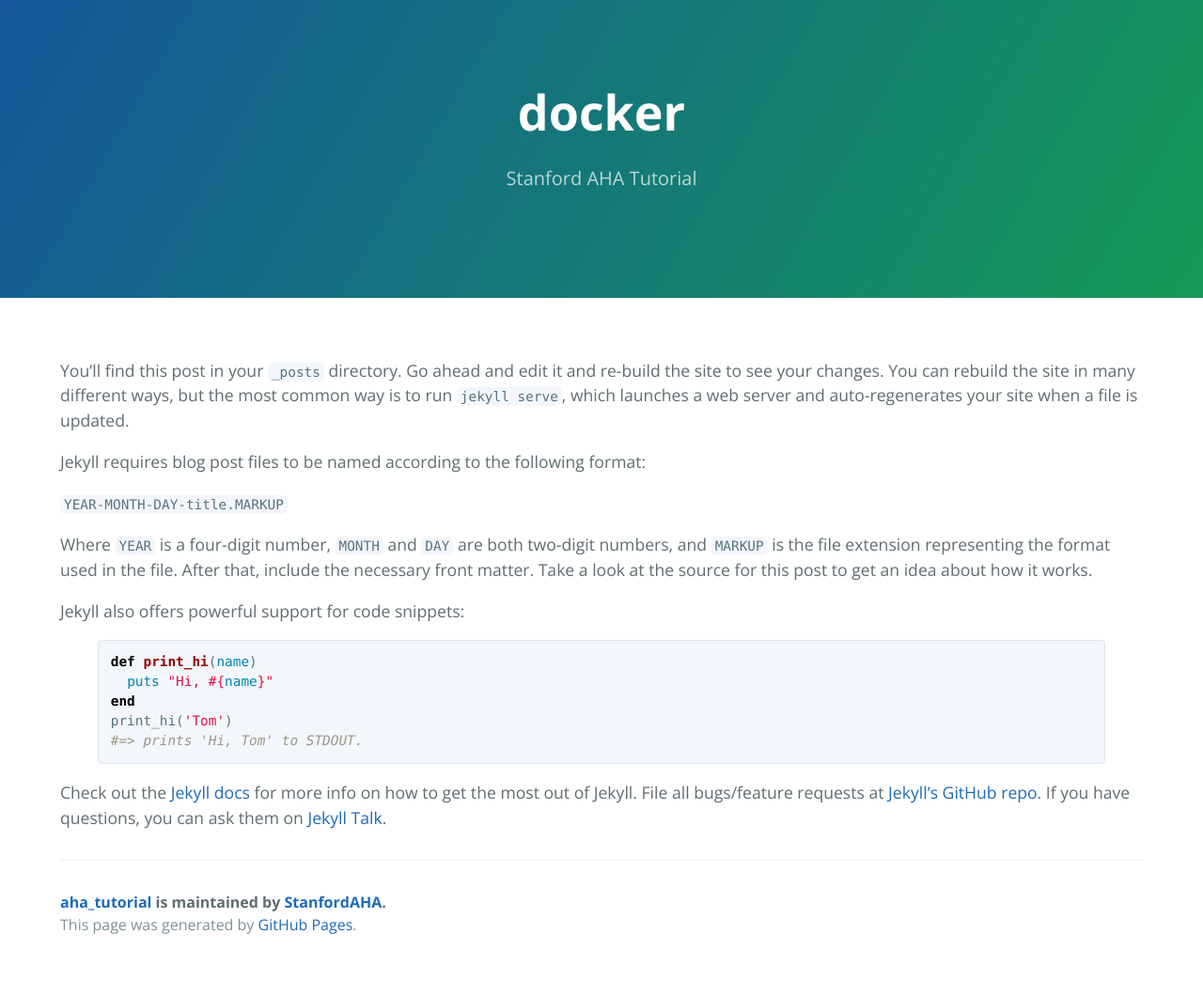
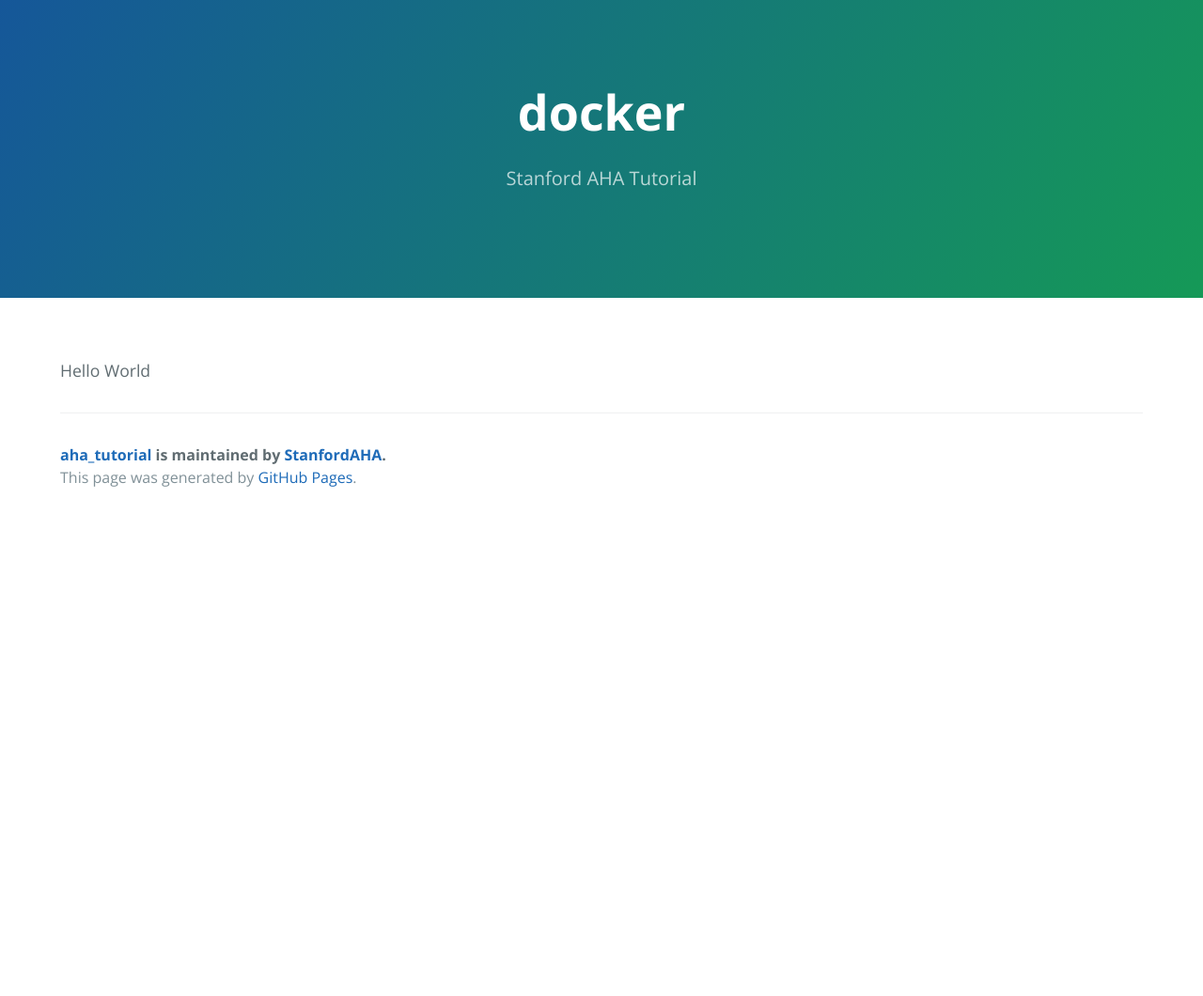
Before and after one commit to StanfordAHA/aha_tutorial, a Jekyll site: the page built from posts/docker.md, in a window 1280 px wide. Shown: the whole page at 94% size. Built offline with Jekyll 4.4.1, drawn with Linux system fonts in a browser that asks for light colours; after the commit the page ends 900 px from its top, so only the background shows below that.

Commit message:
extra colon

```diff
--- a/_config.yml
+++ b/_config.yml
@@ -36,7 +36,7 @@
 collections:
   posts:
     output: true
-    permalink: /:collection:/:title/
+    permalink: /:collection/:title/
 
 markdown_ext: "markdown,mkdown,mkdn,mkd,md"
 
--- a/posts/docker.md
+++ b/posts/docker.md
@@ -2,26 +2,4 @@
 layout: post
 title:  docker
 ---
-You’ll find this post in your `_posts` directory. Go ahead and edit it and re-build the site to see your changes. You can rebuild the site in many different ways, but the most common way is to run `jekyll serve`, which launches a web server and auto-regenerates your site when a file is updated.
-
-Jekyll requires blog post files to be named according to the following format:
-
-`YEAR-MONTH-DAY-title.MARKUP`
-
-Where `YEAR` is a four-digit number, `MONTH` and `DAY` are both two-digit numbers, and `MARKUP` is the file extension representing the format used in the file. After that, include the necessary front matter. Take a look at the source for this post to get an idea about how it works.
-
-Jekyll also offers powerful support for code snippets:
-
-{% highlight ruby %}
-def print_hi(name)
-  puts "Hi, #{name}"
-end
-print_hi('Tom')
-#=> prints 'Hi, Tom' to STDOUT.
-{% endhighlight %}
-
-Check out the [Jekyll docs][jekyll-docs] for more info on how to get the most out of Jekyll. File all bugs/feature requests at [Jekyll’s GitHub repo][jekyll-gh]. If you have questions, you can ask them on [Jekyll Talk][jekyll-talk].
-
-[jekyll-docs]: https://jekyllrb.com/docs/home
-[jekyll-gh]:   https://github.com/jekyll/jekyll
-[jekyll-talk]: https://talk.jekyllrb.com/
+Hello World
```
